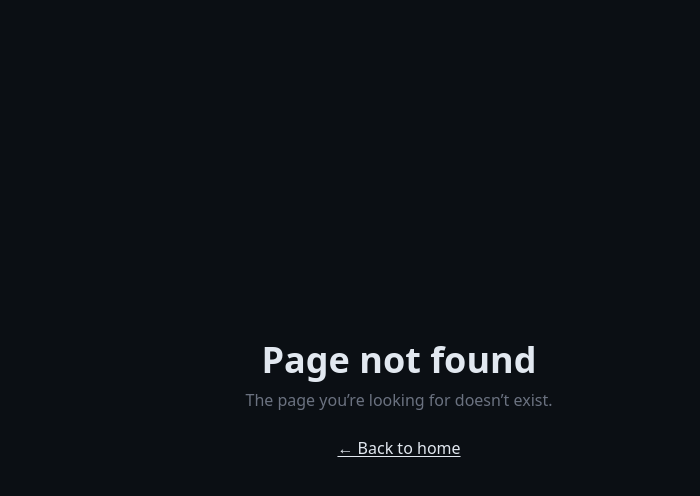
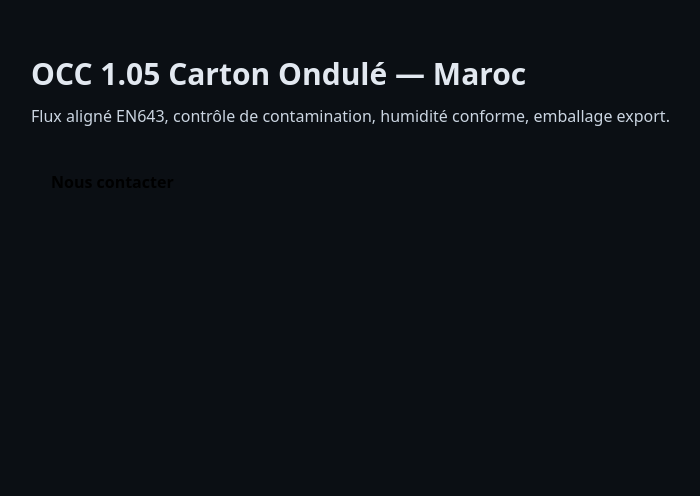
Before and after one commit to TheReda/tohire-trading, a Next.js app: page /fr/occ-carton-maroc in a window 1280 px wide. Before the commit this address had no page. Shown: the top 496 px of the page, without its empty margins (241-941 px from the left). Built offline with nearby package versions, Linux system fonts and the light colour scheme.

Commit message:
seo: FR landing pages for OCC and mixed papers

```diff
--- /dev/null
+++ b/app/fr/occ-carton-maroc/page.tsx
@@ -0,0 +1,13 @@
+export const metadata = {
+  title: "OCC 1.05 Carton Ondulé — Maroc | ToHiRe Trading",
+  description: "Achat/vente d’OCC 1.05 au Maroc. Spécifications EN643, balles prêtes à l’export, logistique complète.",
+};
+export default function Page() {
+  return (
+    <main className="max-w-3xl mx-auto px-4 py-14">
+      <h1 className="text-3xl font-bold">OCC 1.05 Carton Ondulé — Maroc</h1>
+      <p className="mt-3 text-slate-300">Flux aligné EN643, contrôle de contamination, humidité conforme, emballage export.</p>
+      <a href="/#contact" className="inline-block mt-8 rounded-xl bg-[--brand] text-black px-5 py-2.5 font-semibold">Nous contacter</a>
+    </main>
+  );
+}
--- /dev/null
+++ b/app/fr/papiers-melanges/page.tsx
@@ -0,0 +1,13 @@
+export const metadata = {
+  title: "Papiers et Cartons Mélangés 1.02 — Maroc | ToHiRe Trading",
+  description: "Mélange trié avec retrait des prohibés. Spécifications contractuelles, logistique export gérée.",
+};
+export default function Page() {
+  return (
+    <main className="max-w-3xl mx-auto px-4 py-14">
+      <h1 className="text-3xl font-bold">Papiers et Cartons Mélangés (1.02)</h1>
+      <p className="mt-3 text-slate-300">Flux trié, conformité EN643, documentation claire.</p>
+      <a href="/#contact" className="inline-block mt-8 rounded-xl bg-[--brand] text-black px-5 py-2.5 font-semibold">Nous contacter</a>
+    </main>
+  );
+}
```
